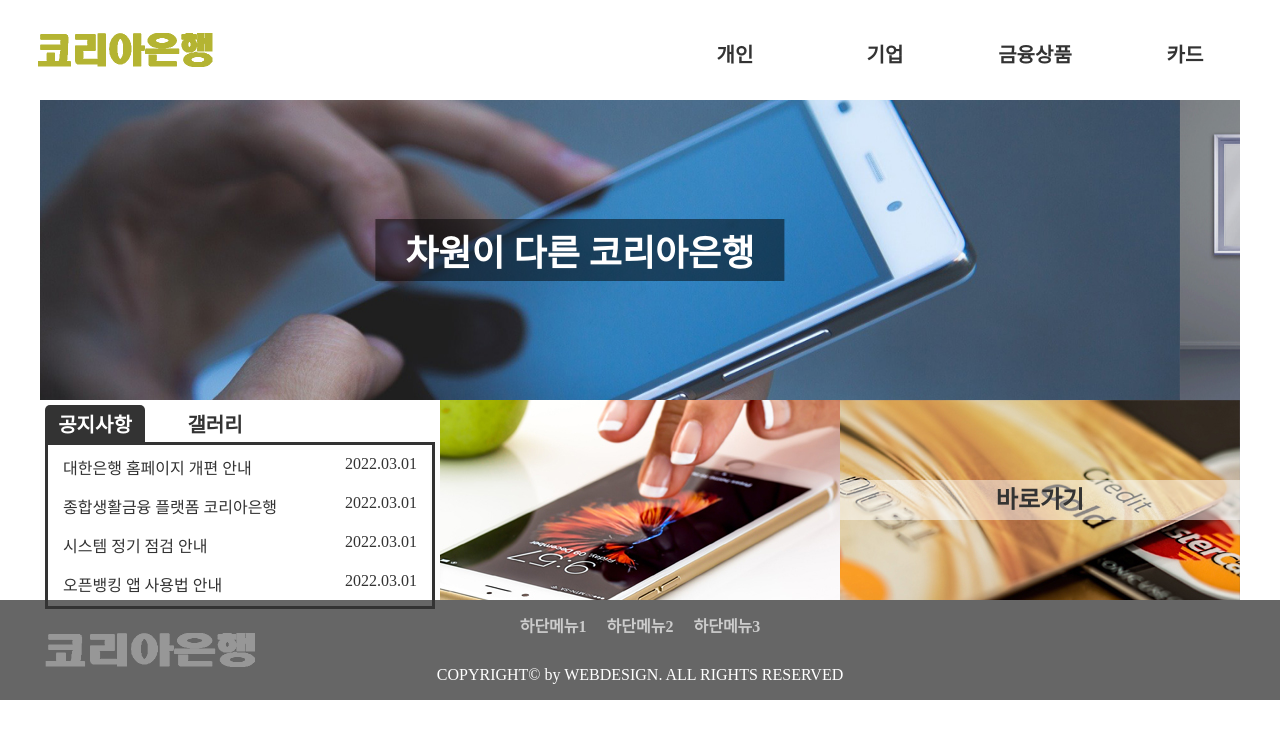
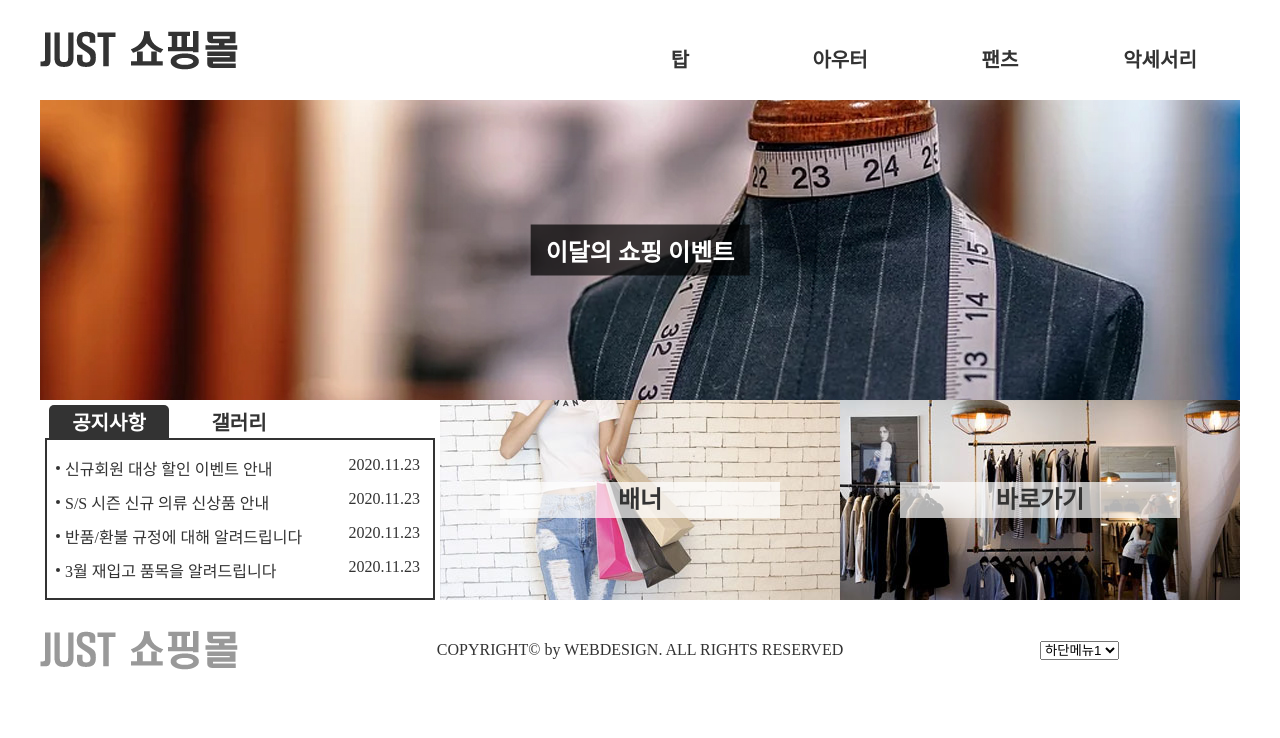
Before and after one commit to uauu89/webdiValidation, a plain HTML site: page index.html in a window 1280 px wide. Drawn offline with Linux system fonts and the light colour scheme.

Commit message:
puplic A-1

```diff
--- a/css/style.css
+++ b/css/style.css
@@ -6,9 +6,7 @@
     list-style: none;
     box-sizing: border-box;
 }
-h2{
-    font-size: 1em;
-}
+
 a{
     color: inherit;
     text-decoration: none;
@@ -17,324 +15,287 @@ a{
 img{
     vertical-align: top;
 }
+
 body{
     color: #333;
 }
 
 
-.hidden{
-    display: none;
+.wrap{
+    width: 1200px;
+    margin: 0 auto;
 }
 
 
+/* header */
+header{
+    display: grid;
+    height: 100px;
+    grid-template-columns: 200px auto;
+    align-items: center;
+}
 
-header{
+nav{
+    justify-self: end;
+    margin-top: 20px;
+}
+.mainMenu{
+    display: grid;
+    grid-template-columns: repeat(4, 160px);
+}
+
+.mainMenu > li{
+    position: relative;
+}
+.mainMenu > li > a{
+    display: block;
+    font-size: 20px;
+    font-weight: bold;
+    line-height: 36px;
+    text-align: center;
+}
+.mainMenu > li:hover > a{
+    color: #fff;
+    background-color: #333;
+}
+
+.subMenu{
+    position: absolute;
     width: 100%;
-    height: 100px;
-    display: grid;
-    grid-template-columns: 250px auto;
+    overflow: hidden;
+    z-index: 10;
+    height: 0px;
+    transition: 0.3s;
+    display: flex;
+    flex-direction: column;
+    gap: 10px;
+    text-align: center;
+    background-color: #ccc;
+}
 
+.mainMenu:hover .subMenu{
+    height: 250px;
+}
+
+.subMenu li a{
+    display: block;
+    width: 100%;
+    padding: 4px 8px;
+    line-height: 40px;
+}
+.subMenu li:hover a{
+    background-color: #666;
+    color: #fff;
+}
+/* //header */
+
+
+/* contents */
+
+
+/* --slide */
+.slide{
+    height: 300px;
+    overflow: hidden;
+    position: relative;
+}
+
+.slideItem{
+    display: block;
+    position: absolute;
+    top: -100%;
+    left: 0;
+}
+.slideItem.prev{
+    top: 100%;
+    transition: 2s;
+}
+.slideItem.current{
+    top: 0;
+    transition: 2s;
 }
 
 
-.logo img{
-    width: 250px;
+.slideItem h2{
+    display: block;
+    position: absolute;
+    top: 50%;
+    left: 50%;
+    transform: translate(-50%,-50%);
+    color: #fff;
+    background-color: rgba(0, 0, 0, 0.7);
+    padding: 8px 15px;
+}
+/* --//slide */
+
+.contentsWrap{
+    display: grid;
+    grid-template-columns: repeat(3, 1fr);
+    height: 200px;
 }
 
+/* --board */
 
-nav{
-    padding-top: 10px;
-    padding-right: 20px;
+.board{
     display: flex;
-    justify-content: right;
-    align-items: center;
-}
-.gnb{
-    display: grid;
-    grid-template-columns: repeat(4, 150px);
+    flex-direction: column;
+    padding: 5px 5px 0;
 }
 
-.gnb > li{
-    position: relative;
+.boardTitleWrap{
+    display: flex;
+    gap: 10px;
+    padding-left: 4px;
 }
 
-.gnb > li > a{
+.boardTitleWrap a{
     display: block;
-    padding: 5px 10px;
-    width: 150px;
-    line-height: 30px;
+    width: 120px;
+    padding: 2px 10px;
+    border-radius: 5px 5px 0 0 ;
     text-align: center;
     font-size: 20px;
-    font-weight: bold;
-
 }
 
-.gnb > li:hover > a{
-    background-color: #cc6;
-}
-
-
-/* menu */
-.submenuWrap{
-    position: absolute;
-    display: grid;
-    grid-template-rows: 0px;
-    transition: 0.3s;
-    width: 100%;
-    z-index: 10;
-}
-
-.gnb:hover .submenuWrap{
-    grid-template-rows: 180px;
-}
-
-.submenuWrap ul{
-    overflow: hidden;
-    background-color: #ccc;
-    display: flex;
-    flex-direction: column;
-    gap: 10px;
-}
-
-.submenuWrap > ul> li > a{
-    display: block;
-    width: 100%;
-    padding: 5px 10px;
-    text-align: center;
-}
-.submenuWrap > ul> li > a:hover{
-    font-weight: bold;
+.boardTitleWrap a.active{
     background-color: #333;
     color: #fff;
 }
 
-
-/* //menu */
-
-
-
-/* contents */
-.contentsWrap{
-    width: 1200px;
-    margin: 0 auto;
-    display: grid;
-    grid-template-columns: repeat(3, 1fr);
-    grid-template-rows: 300px 200px;
-    grid-template-areas: "slide slide slide" "board banner shortcut";
-}
-
-
-.slideWrap{
-    grid-area: slide;
-    position: relative;
-    overflow: hidden;
-}
-
-.slideItem{
-    position: absolute;
-    display: block;
-    width: 100%;
-    height: 100%;
-    left: 100%;
-    top: 0;
-}
-
-.slideItem.prev{
-    left: -100%;
-    transition: 1.5s;
-}
-
-.slideItem.current{
-    left: 0%;
-    transition: 1.5s;
-}
-
-
-.slideItem h2{
-    position: absolute;
-    left: 50%;
-    top: 50%;
-    transform: translate(-50%, -50%);
-    background-color: rgba(0, 0, 0, 0.5);
-    color: #fff;
-    padding: 5px 30px;
-    font-size: 36px;
-}
-
-
-.slideItem img{
-    width: 100%;
-    height: 100%;
-}
-
-
-
-.board{
-    grid-area: board;
+.boardInner{
+    border: 2px solid #333;
+    flex: 1;
     padding: 5px;
-    display: flex;
-    flex-direction: column;
-}
-.titleWrap{
-    display: flex;
-    font-size: 20px;
-    gap: 20px;
-}
-
-.titleWrap a{
-    display: block;
-    width: 100px;
-    text-align: center;
-    padding: 4px 8px;
-    border-radius: 5px 5px 0 0;
-}
-
-.titleWrap a:hover{
-    text-decoration: underline;
-}
-
-.titleWrap a.active{
-    color: #fff;
-    background-color: #333;
-}
-
-.boardInner{
-    border: 3px solid #333;
-    padding: 5px 10px;
-    flex: 1;
     display: flex;
     flex-direction: column;
     justify-content: center;
 }
 
-
-.notice{
+ul.notice{
     display: none;
-    flex-direction: column;
-    gap: 5px;
 }
-.notice.active{
-    display: flex;
-}
-.notice > li > a{
-    padding: 5px;
-    display: flex;
-    justify-content: space-between;
+ul.notice.active{
+    display: block;
 }
 
-.notice > li > a:hover{
-    color: #fff;
-    background-color: #666;
+ul.gallery{
+    display: none;
+}
+ul.gallery.active{
+    display: flex;
+    justify-content: space-around;
 }
 
-.gallery{
-    display: none;
-    justify-content: space-between;
-}
-.gallery.active{
-    display: flex;
+ul.gallery a:hover{
+    opacity: 0.4;
 }
 
 
-.banner{
-    grid-area: banner;
-}
-.shortcut{
-    grid-area: shortcut;
+.notice > li{
     position: relative;
 }
+.notice > li::before{
+    position: absolute;
+    content: "";
+    display: block;
+    width: 4px;
+    height: 4px;
+    background-color: #333;
+    border-radius: 5px;
+    left: 4px;
+    top: 50%;
+    transform: translateY(-50%);
+}
+.notice > li:hover::before{
+    background-color: #fff;
+}
 
-.shortcut a{
-    position: absolute;
-    right: 0;
-    left: 0;
-    top: 0;
-    bottom: 0;
+.notice > li > a{
     display: flex;
-    flex-direction: column;
-    justify-content: center;
-}
-.shortcut a:hover{
-    background-color: rgba(255, 255, 255, 0.3);
+    padding: 5px 8px;
+    justify-content: space-between;
+    text-indent: 5px;
 }
 
 
-.shortcut h2{
-    font-size: 24px;
-    font-weight: bold;
-    background-color: rgba(255, 255, 255, 0.5);
+.notice > li:hover > a{
+    color: #fff;
+    background-color: #333;
+}
+
+
+/* --//board */
+
+
+.sectionInner{
+    position: relative;
+    display: flex;
+    justify-content: center;
+    align-items: center;
+}
+
+.sectionInner h2{
+    position: absolute;
+    color: #333;
+    background-color: rgba(255, 255, 255, 0.7);
+    width: 70%;
     text-align: center;
-    line-height: 40px;
+    line-height: 36px;
 }
-.shortcut a:hover h2{
+
+.sectionInner:hover h2{
     background-color: rgba(0, 0, 0, 0.7);
     color: #fff;
 }
+.sectionInner:hover::before{
+    content: "";
+    position: absolute;
+    left: 0;
+    right: 0;
+    top: 0;
+    bottom: 0;
+    background-color: rgba(255, 255, 255, 0.5);
+}
 
-.boardFlex{
-    height: 200px;
-}
+
+
 
 /* //contents */
 
 
+/* footer */
 footer{
-    width: 100%;
+    display: grid;
     height: 100px;
-    display: grid;
-    grid-template-columns: 300px auto 300px;
-    grid-template-rows: repeat(2, 1fr);
-    grid-template-areas: "logo lnb empty"  "logo copyright empty";
-    background-color: #666;
+    grid-template-columns: 200px auto 200px;
+    grid-template-areas: "fLogo copyright sns";
+    align-items: center;
 }
 
-.footerLogo{
-    grid-area: logo;
-}
-
-.footerLogo img{
-    width: 100%;
-    height: 100px;
-}
-
-.footerLNB{
-    grid-area: lnb;
-    display: flex;
-    justify-content: center;
-    align-items: center;
-
-}
-
-.footerLNB ul{
-    display: flex;
-    margin: 0 auto;
-    gap: 20px;
-    font-weight: bold;
-    color: #ccc;
-}
-.footerLNB a:hover{
-    color: #333;
+.fLogo{
+    grid-area: fLogo;
 }
 
 .copyright{
     grid-area: copyright;
     text-align: center;
-    color: #fff;
-    line-height: 50px;
 }
 
-
+.sns{
+    grid-area: sns;
+}
+/* //footer */
 
 /* modal */
 
 .modalWrap{
     position: fixed;
-    right: 0;
-    left: 0;
     top: 0;
     bottom: 0;
-    background-color: rgba(0, 0, 0, 0.6);
+    left: 0;
+    right: 0;
     display: none;
+    background-color: rgba(0, 0, 0, 0.7);
     justify-content: center;
     align-items: center;
 }
@@ -344,37 +305,37 @@ footer{
 }
 
 .modal{
-    background-color: #eee;
-    width: 600px;
+    position: absolute;
+    display: flex;
+    background-color: #ccc;
+    width: 700px;
     padding: 30px 50px;
+    flex-direction: column;
+    gap: 10px;
 }
 
 .modal h2{
-    font-size: 26px;
-    font-weight: bold;
-    text-align: center;
     margin-bottom: 30px;
 }
-
 .modal p{
-    text-indent: 10px;
-    margin: 10px 0;
+    text-indent: 5px;
 }
 
-.modal .btnWrap{
-    text-indent: unset;
-    text-align: right;
+
+.modal .btnClose{
+    align-self: end;
+    display: block;
+    border: 2px solid #333;
+    width: 80px;
+    line-height: 24px;
+    text-align: center;
+    font-weight: bold;
+    background-color: #333;
+    color: #fff;
 }
 
-.modal .btnClose{
-    display: inline-block;
-    background-color: #333;
-    color: #fff;
-    padding: 5px 10px;
-    text-align: center;
-    font-weight: bold;
+.modal .btnClose:hover{
+    text-decoration: underline;
 }
-.modal .btnClose:hover{
-    color: #333;
-    background-color: #cc6;
-}
+
+/* //modal */
--- a/index.html
+++ b/index.html
@@ -3,171 +3,153 @@
 <head>
     <meta charset="UTF-8">
     <meta name="viewport" content="width=device-width, initial-scale=1.0">
-    <title>코리아 은행</title>
+    <title>JUST 쇼핑몰</title>
     <link rel="stylesheet" href="css/style.css">
 </head>
 <body>
+    <div class="wrap">
         <header>
             <h1 class="logo">
-            <a href="#"><img src="image/logo.png" alt="코리아은행"></a>
+                <a href="#"><img src="img/logo.png" alt="JUST 쇼핑몰"></a>
             </h1>
             <nav>
-            <ul class="gnb">
+                <ul class="mainMenu">
                     <li>
-                    <a href="#">개인</a>
-                    <div class="submenuWrap">
-                        <ul>
-                            <li><a href="#">조회</a></li>
-                            <li><a href="#">이체</a></li>
-                            <li><a href="#">공과금</a></li>
-                            <li><a href="#">예금/신탁</a></li>
+                        <a href="#">탑</a>
+                        <ul class="subMenu">
+                            <li><a href="#">블라우스</a></li>
+                            <li><a href="#">티</a></li>
+                            <li><a href="#">셔츠</a></li>
+                            <li><a href="#">니트</a></li>
                         </ul>
-                    </div>
                     </li>
                     <li>
-                    <a href="#">기업</a>
-                    <div class="submenuWrap">
-                        <ul>
-                            <li><a href="#">조회</a></li>
-                            <li><a href="#">이체</a></li>
-                            <li><a href="#">전자결제</a></li>
-                            <li><a href="#">수표/어음</a></li>
+                        <a href="#">아우터</a>
+                        <ul class="subMenu">
+                            <li><a href="#">자켓</a></li>
+                            <li><a href="#">코트</a></li>
+                            <li><a href="#">가디건</a></li>
+                            <li><a href="#">머플러</a></li>
                         </ul>
-                    </div>
                     </li>
                     <li>
-                    <a href="#">금융상품</a>
-                    <div class="submenuWrap">
-                        <ul>
-                            <li><a href="#">저축상품</a></li>
-                            <li><a href="#">대출상품</a></li>
-                            <li><a href="#">투자상품</a></li>
+                        <a href="#">팬츠</a>
+                        <ul class="subMenu">
+                            <li><a href="#">청바지</a></li>
+                            <li><a href="#">짧은바지</a></li>
+                            <li><a href="#">긴바지</a></li>
+                            <li><a href="#">레깅스</a></li>
                         </ul>
-                    </div>
                     </li>
                     <li>
-                    <a href="#">카드</a>
-                    <div class="submenuWrap">
-                        <ul>
-                            <li><a href="#">카드정보</a></li>
-                            <li><a href="#">카드신청</a></li>
-                            <li><a href="#">이용내역조회</a></li>
+                        <a href="#">악세서리</a>
+                        <ul class="subMenu">
+                            <li><a href="#">귀고리</a></li>
+                            <li><a href="#">목걸이</a></li>
+                            <li><a href="#">반지</a></li>
+                            <li><a href="#">팔찌</a></li>
                         </ul>
-                    </div>
                     </li>
                 </ul>
             </nav>
         </header>
-
-    <div class="contentsWrap">
-        <section class="slideWrap">
+        <main>
+            <section class="slide">
                 <a href="#" class="slideItem current">
-                <h2>대표 은행, 코리아은행</h2>
-                <img src="image/img1.jpg" alt="대표 은행, 코리아은행">
+                    <h2>쇼핑몰 홈페이지 새단장</h2>
+                    <img src="img/img1.jpg" alt="쇼핑몰 홈페이지 새단장">
                 </a>
                 <a href="#" class="slideItem">
-                <h2>차원이 다른 코리아은행</h2>
-                <img src="image/img2.jpg" alt="차원이 다른 코리아은행">
+                    <h2>이달의 쇼핑 이벤트</h2>
+                    <img src="img/img2.jpg" alt="이달의 쇼핑 이벤트">
                 </a>
                 <a href="#" class="slideItem">
-                <h2>더욱 쉬운 오픈뱅킹 서비스</h2>
-                <img src="image/img3.jpg" alt="더욱 쉬운 오픈뱅킹 서비스">
+                    <h2>장바구니 할인 이벤트</h2>
+                    <img src="img/img3.jpg" alt="장바구니 할인 이벤트">
                 </a>
             </section>
 
+            <div class="contentsWrap">
                 <section class="board">
-            <div class="titleWrap">
-                <h2><a href="#" class="noticeTitle active">공지사항</a></h2>
-                <h2><a href="#" class="galleryTitle">갤러리</a></h2>
+                    <div class="boardTitleWrap">
+                        <h2><a href="#" class="notice active">공지사항</a></h2>
+                        <h2><a href="#" class="gallery">갤러리</a></h2>
                     </div>
                     <div class="boardInner">
                         <ul class="notice active">
                             <li>
                                 <a href="#">
-                            <p>대한은행 홈페이지 개편 안내</p>
-                            <p>2022.03.01</p>
+                                    <p>신규회원 대상 할인 이벤트 안내</p>
+                                    <p>2020.11.23</p>
                                 </a>
                             </li>
                             <li>
                                 <a href="#">
-                            <p>종합생활금융 플랫폼 코리아은행</p>
-                            <p>2022.03.01</p>
+                                    <p>S/S 시즌 신규 의류 신상품 안내</p>
+                                    <p>2020.11.23</p>
                                 </a>
                             </li>
                             <li>
                                 <a href="#">
-                            <p>시스템 정기 점검 안내</p>
-                            <p>2022.03.01</p>
+                                    <p>반품/환불 규정에 대해 알려드립니다</p>
+                                    <p>2020.11.23</p>
                                 </a>
                             </li>
                             <li>
                                 <a href="#">
-                            <p>오픈뱅킹 앱 사용법 안내</p>
-                            <p>2022.03.01</p>
+                                    <p>3월 재입고 품목을 알려드립니다</p>
+                                    <p>2020.11.23</p>
                                 </a>
                             </li>
                         </ul>
-
                         <ul class="gallery">
-                    <li>
-                        <a href="#"><img src="image/gallery1.jpg" alt="갤러리1"></a>
-                    </li>
-                    <li>
-                        <a href="#"><img src="image/gallery2.jpg" alt="갤러리2"></a>
-                    </li>
-                    <li>
-                        <a href="#"><img src="image/gallery3.jpg" alt="갤러리3"></a>
-                    </li>
+                            <li><a href="#"><img src="img/icon1.jpg" alt="갤러리1"></a></li>
+                            <li><a href="#"><img src="img/icon2.jpg" alt="갤러리2"></a></li>
+                            <li><a href="#"><img src="img/icon3.jpg" alt="갤러리3"></a></li>
                         </ul>
                     </div>
                 </section>
-
                 <section class="banner">
-            <h2 class="hidden">배너</h2>
-            <img src="image/banner.jpg" alt="배너">
+                    <a href="#" class="sectionInner">
+                        <h2>배너</h2>
+                        <img src="img/banner.jpg" alt="배너 이미지">
+                    </a>
                 </section>
-        <section class="shortcut">
-            <a href="#"><h2>바로가기</h2></a>
-            <img src="image/shortcut.jpg" alt="바로가기 이미지">
+                <section class="shortCut">
+                    <a href="#" class="sectionInner">
+                        <h2>바로가기</h2>
+                        <img src="img/direct.jpg" alt="바로가기">
+                    </a>
                 </section>
             </div>
 
+        </main>
         <footer>
-        <div class="footerLogo">
-            <img src="image/logoGray.png" alt="푸터 로고">
+            <div class="fLogo">
+                <img src="img/logoGray.png" alt="JUST 쇼핑몰">
             </div>
-        <div class="footerLNB">
-            <ul>
-                <li><a href="#">하단메뉴1</a></li>
-                <li><a href="#">하단메뉴2</a></li>
-                <li><a href="#">하단메뉴3</a></li>
-            </ul>
-        </div>
-        <div class="copyright">
-            COPYRIGHT&copy; by WEBDESIGN. ALL RIGHTS RESERVED
+            <div class="copyright">COPYRIGHT&copy; by WEBDESIGN. ALL RIGHTS RESERVED</div>
+            <div class="sns">
+                <select name="sns" id="sns">
+                    <option value="sns1">하단메뉴1</option>
+                    <option value="sns2">하단메뉴2</option>
+                    <option value="sns3">하단메뉴3</option>
+                </select>
             </div>
         </footer>
+    </div>
 
     <div class="modalWrap">
         <section class="modal">
-            <h2>코리아은행 기업 서비스 개선 안내</h2>
-            <p>
-                코리아은행에서는 더 나은 금융서비스를 제공하고자
-                기업 금융서비스를 전면 개편하였습니다.
-            </p>
-            <p>
-                이번 개편을 통해 금융뿐만 아니라 고객 데이터 분석,
-                비금융 서비스 등을 제공하는 기업 종합금융 플랫폼으로
-                거듭나게 되었으며, 모든 금융계좌의 통합관리,
-                자금 수금 및 지급 실행 등 통합자금관리 서비스를
-                무료로 제공합니다.
-            </p>
-            <p class="btnWrap">
+            <h2>신규회원 대상 이벤트 안내</h2>
+
+            <p>즐거운 쇼핑 환경을 위해 항상 노력하는 JUST 쇼핑몰입니다. </p>
+            <p>고객님들께 한 단계 더 나아가 보답하는 ON쇼핑몰이 되고자신규회원 대상 10% 할인 이벤트를 실시하고 있습니다. </p>
+            <p>웹과 모바일에서 모두 이용 가능하며, 수준 높은 서비스를 위해 앞으로도 꾸준히 노력할 것을 약속드립니다.</p>
             <a href="#" class="btnClose">닫기</a>
-            </p>
         </section>
     </div>
 
-    <script src="script/script.js"></script>
+    <script src="js/script.js"></script>
 </body>
 </html>
--- /dev/null
+++ b/js/script.js
@@ -0,0 +1,56 @@
+// 슬라이드
+
+let slides = document.querySelectorAll(".slideItem"),
+    slideIdx = 0;
+
+setInterval(()=>{
+    let prevIdx = slideIdx,
+        currentIdx = ++slideIdx % slides.length;
+
+        slides[prevIdx].setAttribute("class", "slideItem prev");
+        slides[currentIdx].classList.add("current");
+
+        setTimeout(()=>{
+            slides[prevIdx].classList.remove("prev");
+            slideIdx = currentIdx;
+        },2000)
+
+}, 2800)
+
+// /슬라이드
+
+
+
+// 공지사항/갤러리 탭 기능
+let boardBtn = document.querySelectorAll(".boardTitleWrap a"),
+    boardContents = document.querySelectorAll(".boardInner ul");
+
+
+boardBtn.forEach((btn, idx)=>{
+    btn.addEventListener("click", e=>{
+        e.preventDefault();
+        boardBtn.forEach(i=>i.classList.remove("active"));
+        boardContents.forEach(i=>i.classList.remove("active"));
+
+        boardBtn[idx].classList.add("active");
+        boardContents[idx].classList.add("active");
+    })
+})
+// /공지사항/갤러리 탭 기능
+
+
+// 모달 기능
+let modalItem = document.querySelector("ul.notice > li:first-of-type > a"),
+    modalWrap = document.querySelector(".modalWrap"),
+    modalClose = document.querySelector(".modal .btnClose");
+
+modalItem.addEventListener("click", e=>{
+    e.preventDefault();
+    modalWrap.classList.add("active");
+})
+
+modalClose.addEventListener("click", e=>{
+    e.preventDefault();
+    modalWrap.classList.remove("active");
+})
+// /모달 기능
```
Also changed, not shown: img/banner.jpg (added), img/direct.jpg (added), img/icon1.jpg (added), img/icon2.jpg (added), img/icon3.jpg (added), img/img1.jpg (added), img/img2.jpg (added), img/img3.jpg (added), img/logo.png (added), img/logoGray.png (added), img/sns1.jpg (added), img/sns2.jpg (added), img/sns3.jpg (added). Lines whose indentation alone changed are shown as unchanged.
